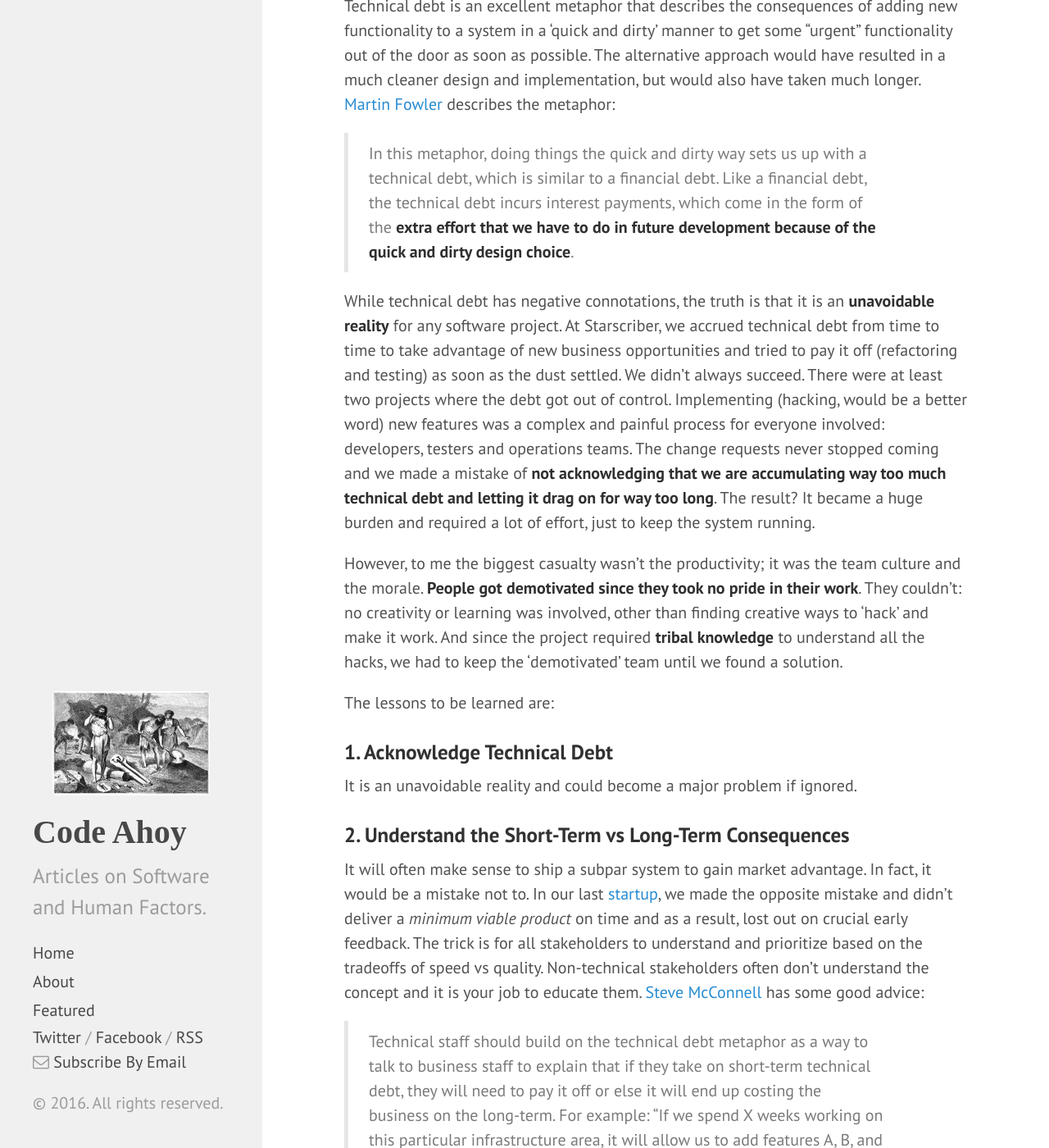
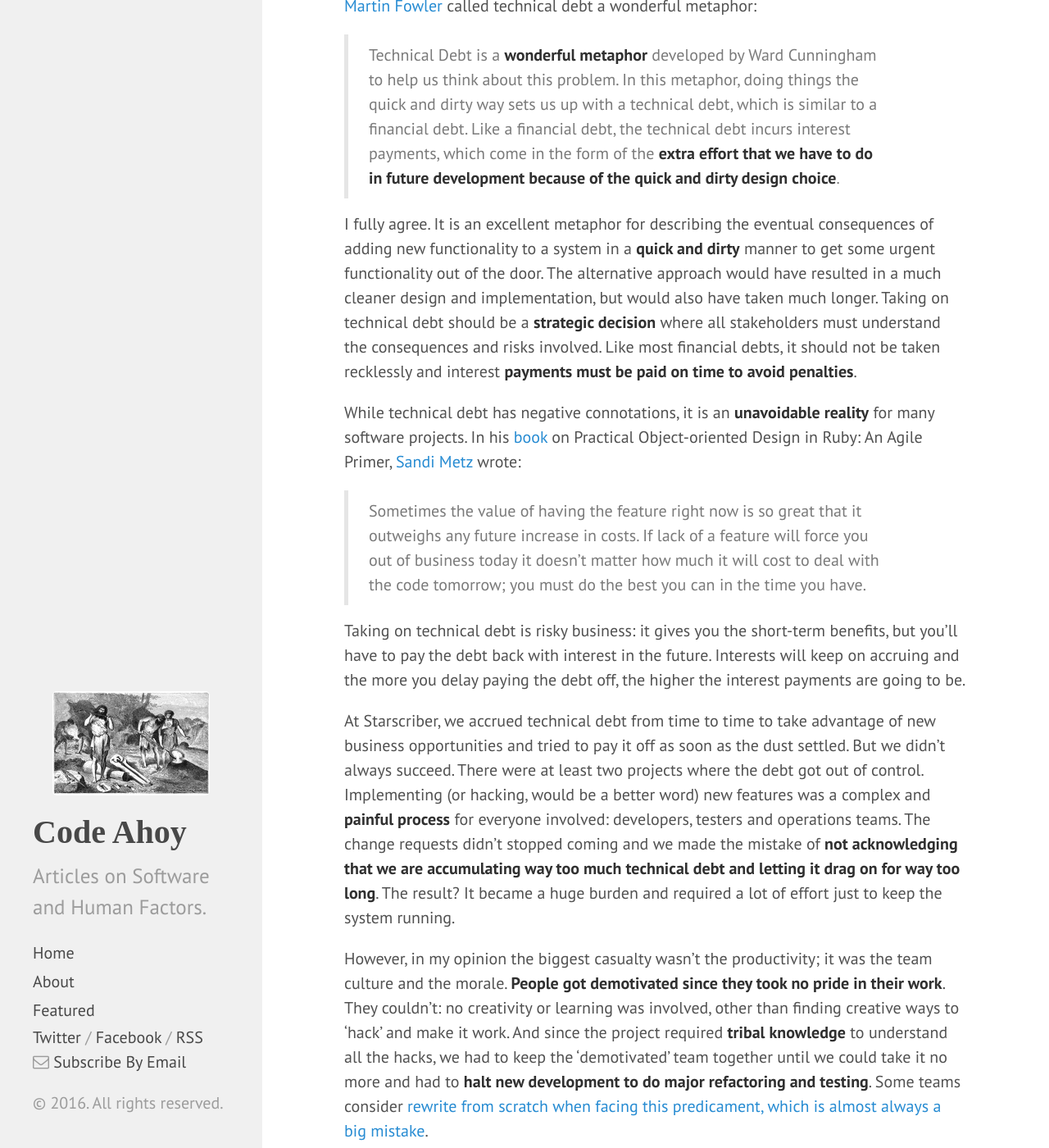
Before and after one commit to talk2viren/umermansoor.github.io, a Jekyll site: the page built from _posts/2016-04-27-do-not-let-technical-debt-get-out-of-control.md, in a window 1280 px wide and 1400 px high, scrolled down 238 px. Shown: the whole window at 82% size. Built offline with Jekyll 4.4.1, drawn with Linux system fonts in a browser that asks for light colours; nearby versions of some CDN libraries; a script that is not in the unit is left out; comment, search, counter and statistics services are not loaded; some of the changed text lies outside the part shown.

Commit message:
restructure and few additions

```diff
--- a/_posts/2016-04-27-do-not-let-technical-debt-get-out-of-control.md
+++ b/_posts/2016-04-27-do-not-let-technical-debt-get-out-of-control.md
@@ -5,27 +5,37 @@ comments: True
 excerpt_separator: <!--more-->
 ---
 
-Technical debt is an excellent metaphor that describes the consequences of adding new functionality to a system in a ‘quick and dirty’ manner to get some “urgent” functionality out of the door as soon as possible. The alternative approach would have resulted in a much cleaner design and implementation, but would also have taken much longer.  [Martin Fowler](http://martinfowler.com/bliki/TechnicalDebt.html) describes the metaphor:
+[Martin Fowler](http://martinfowler.com/bliki/TechnicalDebt.html) called technical debt a wonderful metaphor:
 
-> In this metaphor, doing things the quick and dirty way sets us up with a technical debt, which is similar to a financial debt. Like a financial debt, the technical debt incurs interest payments, which come in the form of the **extra effort that we have to do in future development because of the quick and dirty design choice**.
+> Technical Debt is a **wonderful metaphor** developed by Ward Cunningham to help us think about this problem. In this metaphor, doing things the quick and dirty way sets us up with a technical debt, which is similar to a financial debt. Like a financial debt, the technical debt incurs interest payments, which come in the form of the **extra effort that we have to do in future development because of the quick and dirty design choice**.
+
+I fully agree. It is an excellent metaphor for describing the eventual consequences of adding new functionality to a system in a **quick and dirty** manner to get some urgent functionality out of the door. The alternative approach would have resulted in a much cleaner design and implementation, but would also have taken much longer. Taking on technical debt should be a **strategic decision** where all stakeholders must understand the consequences and risks involved. Like most financial debts, it should not be taken recklessly and interest **payments must be paid on time to avoid penalties**.
 
  <!--more-->
 
-While technical debt has negative connotations, the truth is that it is an **unavoidable reality** for any software project. At Starscriber, we accrued technical debt from time to time to take advantage of new business opportunities and tried to pay it off (refactoring and testing) as soon as the dust settled. We didn’t always succeed. There were at least two projects where the debt got out of control. Implementing (hacking, would be a better word) new features was a complex and painful process for everyone involved: developers, testers and operations teams.  The change requests never stopped coming and we made a mistake of **not acknowledging that we are accumulating way too much technical debt and letting it drag on for way too long**. The result? It became a huge burden and required a lot of effort, just to keep the system running.
+While technical debt has negative connotations, it is an **unavoidable reality** for many software projects. In his [book](http://www.amazon.com/Practical-Object-Oriented-Design-Ruby-Addison-Wesley/dp/0321721330) on Practical Object-oriented Design in Ruby: An Agile Primer, [Sandi Metz](http://www.sandimetz.com/) wrote:
 
-However, to me the biggest casualty wasn’t the productivity; it was the team culture and the morale. **People got demotivated since they took no pride in their work**. They couldn’t: no creativity or learning was involved, other than finding creative ways to ‘hack’ and make it work. And since the project required **tribal knowledge** to understand all the hacks, we had to keep the 'demotivated' team until we found a solution.
+> Sometimes the value of having the feature right now is so great that it outweighs any future increase in costs. If lack of a feature will force you out of business today it doesn’t matter how much it will cost to deal with the code tomorrow; you must do the best you can in the time you have.
+
+Taking on technical debt is risky business: it gives you the short-term benefits, but you'll have to pay the debt back with interest in the future. Interests will keep on accruing and the more you delay paying the debt off, the higher the interest payments are going to be.
+
+At Starscriber, we accrued technical debt from time to time to take advantage of new business opportunities and tried to pay it off as soon as the dust settled. But we didn’t always succeed. There were at least two projects where the debt got out of control. Implementing (or hacking, would be a better word) new features was a complex and **painful process** for everyone involved: developers, testers and operations teams. The change requests didn't stopped coming and we made the mistake of **not acknowledging that we are accumulating way too much technical debt and letting it drag on for way too long**. The result? It became a huge burden and required a lot of effort just to keep the system running.
+
+However, in my opinion the biggest casualty wasn’t the productivity; it was the team culture and the morale. **People got demotivated since they took no pride in their work**. They couldn’t: no creativity or learning was involved, other than finding creative ways to ‘hack’ and make it work. And since the project required **tribal knowledge** to understand all the hacks, we had to keep the 'demotivated' team together until we could take it no more and had to **halt new development to do major refactoring and testing**. Some teams consider [rewrite from scratch when facing this predicament, which is almost always a big mistake](http://codeahoy.com/2016/04/21/when-to-rewrite-from-scratch-autopsy-of-a-failed-software/).
 
 The lessons to be learned are:
 
-### 1. Acknowledge Technical Debt
-It is an unavoidable reality and could become a major problem if ignored.
+### 1. Acknowledge
+Technical debt is inevitable and will become a major problem if ignored. We got sidetracked in the pursuit of pleasing a big client and didn't acknowledge or realize that we are accruing big time technical debt which later caused bugs and slowed down our ability to add new features.
 
-### 2. Understand the Short-Term vs Long-Term Consequences
-It will often make sense to ship a subpar system to gain market advantage. In fact, it would be a mistake not to. In our last [startup](http://www.paperistic.com/), we made the opposite mistake and didn’t deliver a *minimum viable product* on time and as a result, lost out on crucial early feedback. The trick is for all stakeholders to understand and prioritize based on the tradeoffs of speed vs quality. Non-technical stakeholders often don’t understand the concept and it is your job to educate them. [Steve McConnell](http://www.ontechnicaldebt.com/blog/steve-mcconnell-on-categorizing-managing-technical-debt/) has some good advice:
+### 2. Decide Strategically: Understand Short-Term vs Long-Term Consequences
+In your career, it will often make sense to ship a subpar system to gain market advantage. In fact, it would be a mistake not to. In our last [startup](http://www.paperistic.com/), we made the opposite mistake and didn’t deliver a *minimum viable product* on time. As a result, we lost out on crucial early feedback. The **trick is that all stakeholders must understand and strategically prioritize** the tradeoffs of speed vs quality. Non-technical stakeholders often don’t understand the concept and [Steve McConnell](http://www.ontechnicaldebt.com/blog/steve-mcconnell-on-categorizing-managing-technical-debt/) has some good advice on how to educate them:
 
-> Technical staff should build on the technical debt metaphor as a way to talk to business staff to explain that if they take on short-term technical debt, they will need to pay it off or else it will end up costing the business on the long-term. For example: “If we spend X weeks working on this particular infrastructure area, it will allow us to add features A, B, and C. Although the work itself does not show immediate benefit, it will open the door for other work that will produce business benefits later on.”  Now this becomes a productive discussion and we have a reason for the business to engage.
+> **Technical staff should build on the technical debt metaphor as a way to talk to business staff to explain that if they take on short-term technical debt, they will need to pay it off or else it will end up costing the business on the long-term**. For example: “If we spend X weeks working on this particular infrastructure area, it will allow us to add features A, B, and C. Although the work itself does not show immediate benefit, it will open the door for other work that will produce business benefits later on.”  Now this becomes a productive discussion and we have a reason for the business to engage.
 
-### 3. Do Not Let Technical Debt Get out of Control
-If you let technical debt accrue and not pay if off, future development will be crippled, code quality will suffer, tribal knowledge will be required to understand all the hacks and people working on the project will become demotivated. Paying off technical debt should be a part of your normal development process to avoid massive interest in the future.
+### 3. Don't Let it Get out of Control: Pay the Debt
+The longer you wait, the higher interest payments get. If you let technical debt accrue and not pay if off, future development will stall, code quality will suffer, tribal knowledge will be required to understand all the hacks and people working on the project will become demotivated. Have a plan for paying off the technical debt to avoid massive interest payments in the future. It should be a part of your normal development process.
 
-In the next post, we’ll look at Software Entropy and whether the ‘disorder in a software system’ is a bad thing.
+Dealing with technical debt is not easy: **upper management often don't always see the value** since it doesn't result in new features; **Things break and you might even have to throw some code out**. Embark on the journey and have faith that you are doing the right thing and that your system will be in a better shape than it was before.
+
+In the next post or so, we’ll look at Software Entropy and whether or not ‘the disorder in a software system’ is a bad thing. Please like and follow us on [Facebook](https://www.facebook.com/codeahoy) and [Twitter](http://twitter.com/codeahoy) to stay up-to-date.
```
